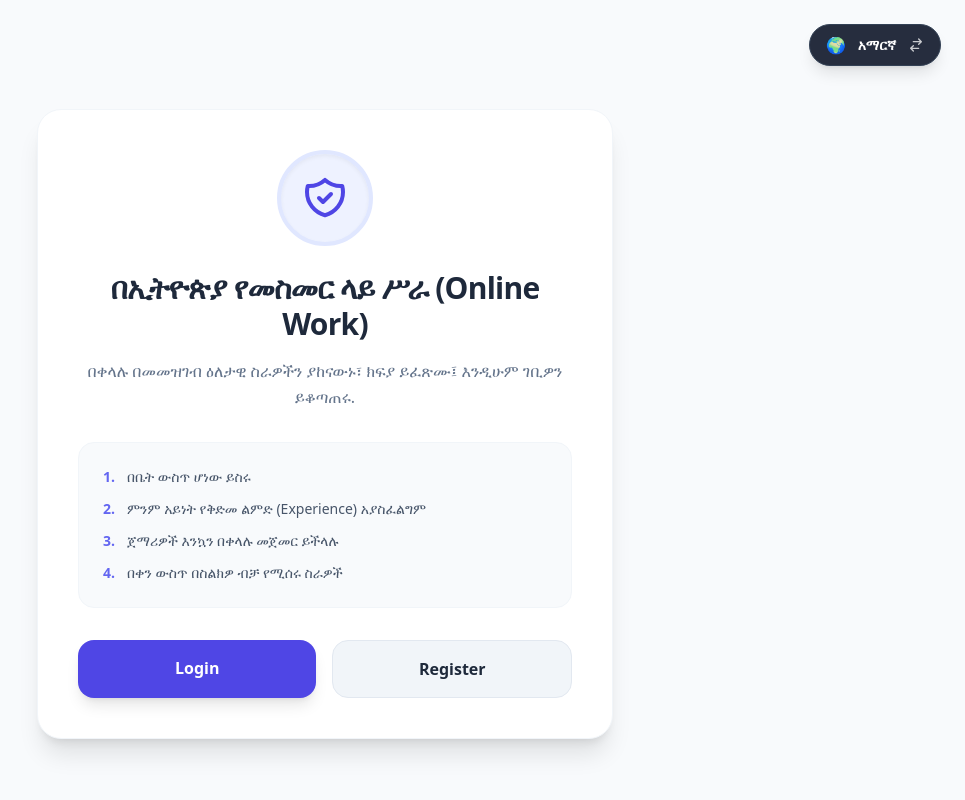
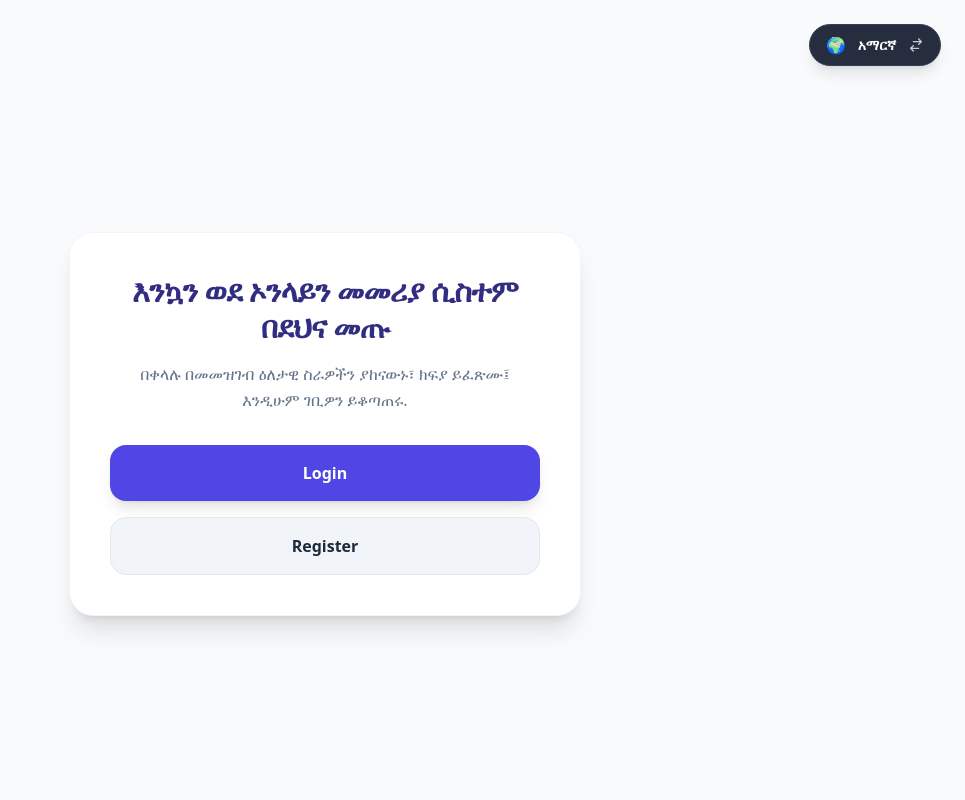
Before and after one commit to gedamuayana/my_shop, a Django app: page /en/ in a window 1280 px wide. Shown: the whole page, without its empty margins (315-1280 px from the left). Run offline with Django 5.2, Linux system fonts and the light colour scheme; some libraries are stand-ins or nearby versions.

Commit message:
Update homepage to clean minimalist design

```diff
--- a/templates/home.html
+++ b/templates/home.html
@@ -31,39 +31,15 @@
         </form>
     </div>
 
-    <div class="text-center max-w-xl w-full bg-white p-10 rounded-3xl shadow-xl border border-slate-100 mt-12 flex flex-col items-center">
-
-        <div class="w-24 h-24 bg-indigo-50 rounded-full flex items-center justify-center mb-6 border-4 border-indigo-100 shadow-inner">
-            <svg class="w-12 h-12 text-indigo-600" fill="none" stroke="currentColor" viewBox="0 0 24 24"><path stroke-linecap="round" stroke-linejoin="round" stroke-width="2" d="M9 12l2 2 4-4m5.618-4.016A11.955 11.955 0 0112 2.944a11.955 11.955 0 01-8.618 3.04A12.02 12.02 0 003 9c0 5.591 3.824 10.29 9 11.622 5.176-1.332 9-6.03 9-11.622 0-1.042-.133-2.052-.382-3.016z"></path></svg>
-        </div>
-
-        <h1 class="text-3xl font-black text-slate-800 mb-4 tracking-tight">
-            በኢትዮጵያ የመስመር ላይ ሥራ (Online Work)
+    <div class="text-center max-w-lg w-full bg-white p-10 rounded-3xl shadow-xl border border-slate-100 mt-12">
+        <h1 class="text-3xl font-black text-indigo-900 mb-4 tracking-tight">
+            እንኳን ወደ ኦንላይን መመሪያ ሲስተም በደህና መጡ
         </h1>
         <p class="text-slate-500 mb-8 leading-relaxed">
             በቀላሉ በመመዝገብ ዕለታዊ ስራዎችን ያከናውኑ፣ ክፍያ ይፈጽሙ፤ እንዲሁም ገቢዎን ይቆጣጠሩ.
         </p>
 
-        <div class="w-full text-left mb-8 bg-slate-50 p-6 rounded-2xl border border-slate-100 space-y-3 text-sm text-slate-600">
-            <div class="flex items-start gap-3">
-                <span class="text-indigo-500 font-bold">1.</span>
-                <p>በቤት ውስጥ ሆነው ይስሩ</p>
-            </div>
-            <div class="flex items-start gap-3">
-                <span class="text-indigo-500 font-bold">2.</span>
-                <p>ምንም አይነት የቅድመ ልምድ (Experience) አያስፈልግም</p>
-            </div>
-            <div class="flex items-start gap-3">
-                <span class="text-indigo-500 font-bold">3.</span>
-                <p>ጀማሪዎች እንኳን በቀላሉ መጀመር ይችላሉ</p>
-            </div>
-            <div class="flex items-start gap-3">
-                <span class="text-indigo-500 font-bold">4.</span>
-                <p>በቀን ውስጥ በስልክዎ ብቻ የሚሰሩ ስራዎች</p>
-            </div>
-        </div>
-
-        <div class="flex flex-col sm:flex-row gap-4 justify-center w-full">
+        <div class="flex flex-col gap-4 justify-center w-full">
             {% if user.is_authenticated %}
                 <a href="{% url 'dashboard' %}" class="w-full py-4 bg-indigo-600 hover:bg-indigo-700 text-white font-extrabold rounded-2xl shadow-lg transition-all">ወደ ዳሽቦርድ ይግቡ</a>
             {% else %}
```
